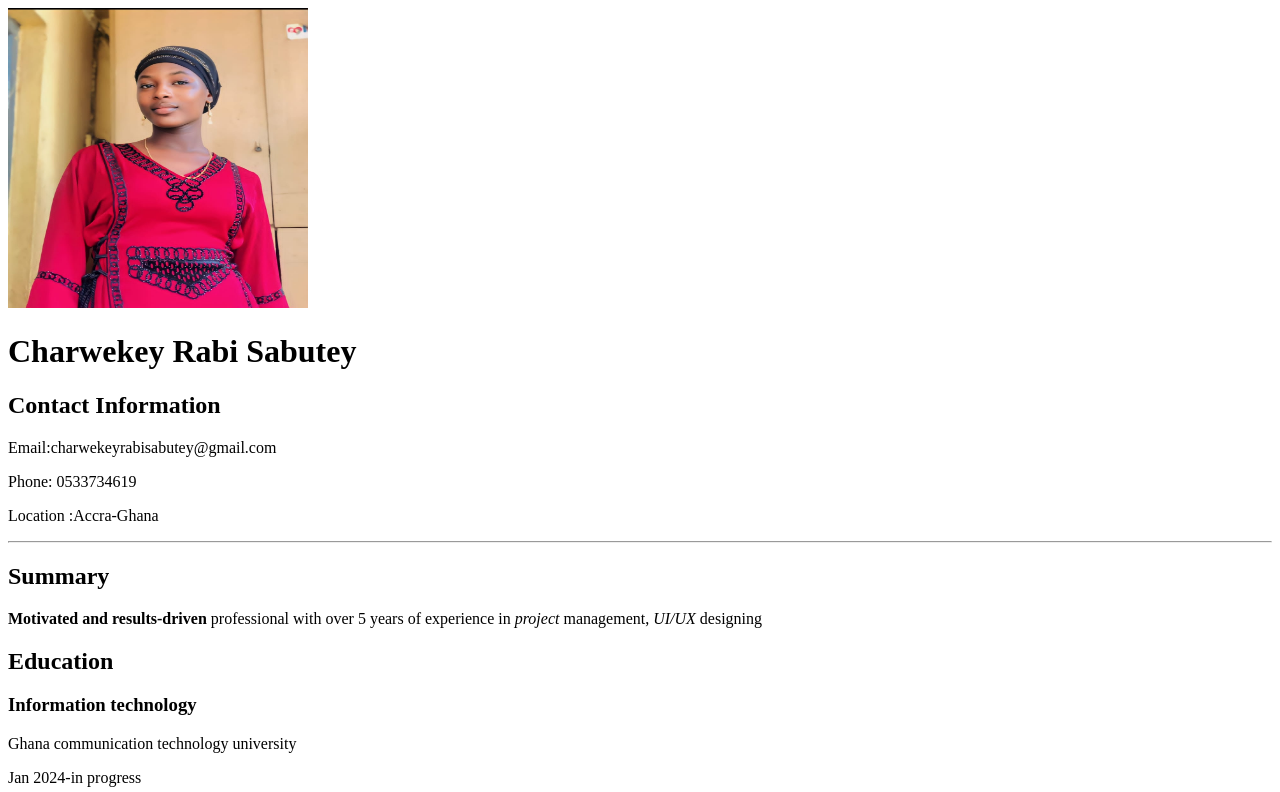
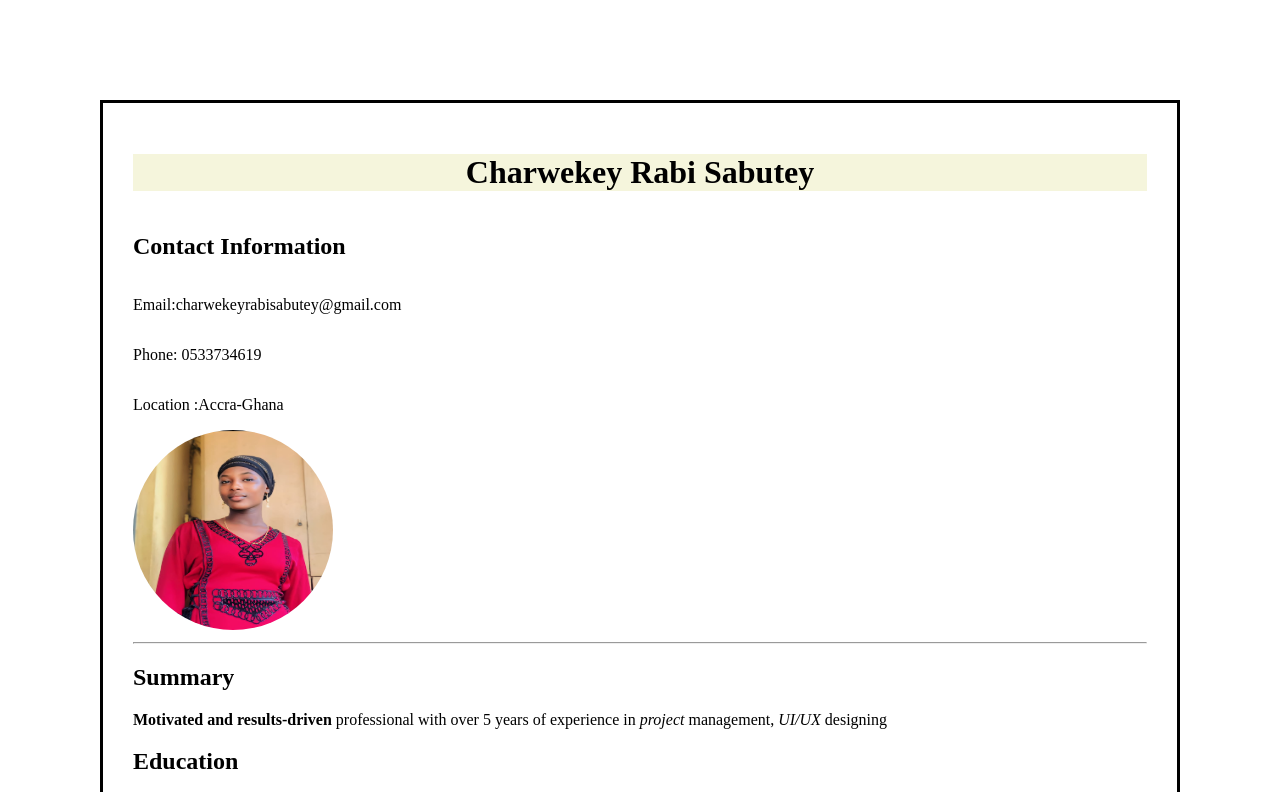
Before and after one commit to Charwekey/T4G_homework2, a plain HTML site: page index.html in a window 1280 px wide. Shown: the top 792 px of the page. Drawn offline with Linux system fonts and the light colour scheme.

Commit message:
Added all modified files

```diff
--- a/index.html
+++ b/index.html
@@ -4,16 +4,24 @@
     <meta charset="UTF-8">
     <meta name="viewport" content="width=device-width, initial-scale=1.0">
     <title>My Resume/CV </title>
+    <link rel="stylesheet" href="src/style.css">
 </head>
-<body>
+<body class="body-container">
 
-<img src="images/My pic.jpg" alt="my pic" width="300" height="300">
+<!-- <div class="info-img">     -->
 
-<h1>Charwekey Rabi Sabutey</h1>
-<h2>Contact Information</h2>
-<p>Email:charwekeyrabisabutey@gmail.com</p>
-<p>Phone: 0533734619</p>
-<p>Location :Accra-Ghana</p>
+    <h1 class="name-h1">Charwekey Rabi Sabutey</h1>
+<div class="info-p">
+    <h2>Contact Information</h2>
+    <p>Email:charwekeyrabisabutey@gmail.com</p>
+    <p>Phone: 0533734619</p>
+    <p>Location :Accra-Ghana</p>
+</div>
+    <img src="images/My pic.jpg" alt="my pic" class="cv-img">
+
+
+
+
 <hr>
 
 <h2>Summary</h2>
@@ -32,7 +40,8 @@
         <li> Real-time Collaboration
             I created a project plan on Google Sheets that enabled real-time collaboration and updates from my team of 10 members, ensuring we launched our marketing campaign on time. </li>
         <li> Data-Driven Decision Making
-            By tracking progress and visualizing data on Google Sheets, I identified trends and patterns that allowed me to adjust our software development project timeline and resources, resulting in on-time and within-budget delivery.</li>
+            By tracking progress and visualizing data on Google Sheets, I identified trends and patterns that allowed me to adjust our software development project timeline and resources,
+            resulting in on-time and within-budget delivery.</li>
 
         <li> Automated Reporting
             I set up automated reporting on Google Sheets to send weekly project updates to stakeholders, ensuring transparency and trust with contractors, architects, and clients throughout our construction project.</li>
@@ -77,9 +86,9 @@
 
 <h2>Portfolio</h2>
 <p>Here are some projects i have worked on</p>
-<img src="images/Dentalbliss.png" alt="DentalBliss" width="300" height="190">
-<img src="images/Homepage.png" alt="Homepage" width="300px" height="190">
-<img src="images/Yummycrave.png" alt="Yummycrave" width="300" height="190"> <br>
+<img src="images/Dentalbliss.png" alt="DentalBliss" class="cover-img" >
+<img src="images/Homepage.png" alt="Homepage" class="cover-img">
+<img src="images/Yummycrave.png" alt="img" class="cover-img"> <br>
 
 <button>View more</button>
 
--- a/src/style.css
+++ b/src/style.css
@@ -0,0 +1,44 @@
+.body-container {
+    background-color:white;
+    padding: 30px;
+    margin: 100px;
+    justify-content: space-evenly;
+    justify-content: center;
+    border: 3px solid ;
+    box-shadow: 100%;
+
+
+}
+
+.cv-img{
+    width:  200px;
+    height: 200px;
+    border-radius: 100px;
+
+}
+
+.info-p{
+    display: flex;
+    justify-content: flex-start ;
+    flex-direction: column;
+
+}
+
+.name-h1{
+    display: flex;
+    background-color: beige;
+    justify-content: center;
+}
+
+h3{
+    color: blue;
+}
+
+.cover-img{
+    width: 200px;
+    height: 200px;
+    margin: 20px;
+    /* flex-wrap: wrap; */
+    border-radius: 30px;
+
+}
```
